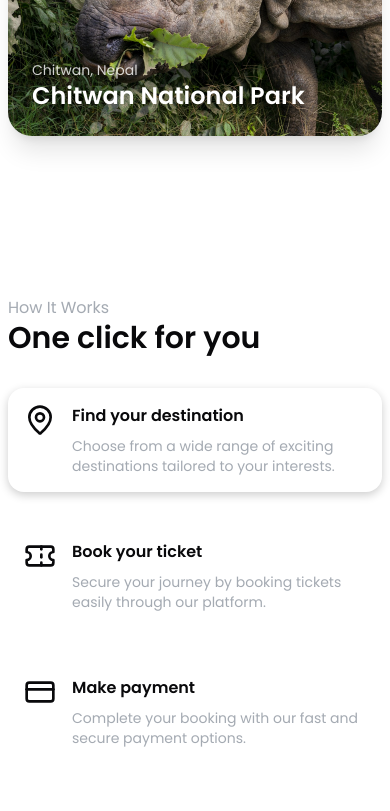
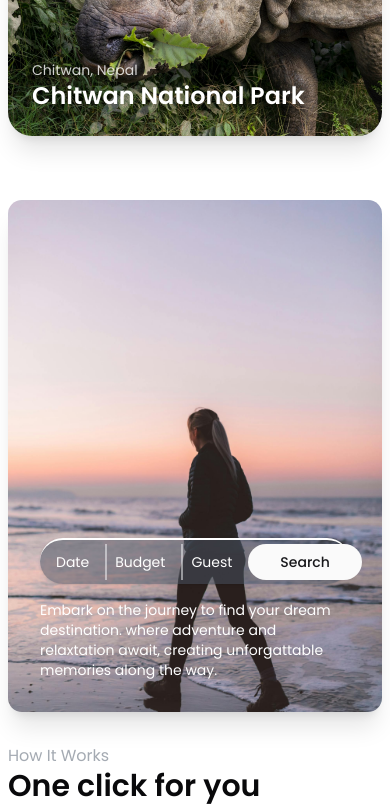
Before and after one commit to khojwar/neptravi, a Next.js app: page / in a window 390 px wide. Shown: the part 2440-3251 px from the top of the page. Built offline with nearby package versions, Linux system fonts and the light colour scheme.

Commit message:
howitwork section responsive for mobile devices

```diff
--- a/src/components/HowItWorks.tsx
+++ b/src/components/HowItWorks.tsx
@@ -32,8 +32,8 @@ const howitworkdata = [
 
 const HowItWorks = () => {
   return (
-    <div className='flex flex-col md:flex-row gap-8 h-full md:h-[38rem] lg:h-[50rem] md:max-w-3xl lg:max-w-7xl md:mx-auto pt-32 md:pt-0 lg:pt-32 mx-2'>
-        <div className='w-full md:w-6/10 lg:w-1/2 rounded-xl overflow-hidden shadow-xl relative  '>
+    <div className='flex flex-col md:flex-row gap-8 md:h-[44rem] md:max-w-3xl lg:max-w-7xl md:mx-auto my-16 md:my-4 lg:mt-32 lg:mb-16 mx-2'>
+      <div className='w-full md:w-3/5 lg:w-1/2 rounded-xl overflow-hidden shadow-xl relative h-[32rem] md:h-[44rem] '>
           <Image
             src={'/narayani%20beach.jpg'}
             alt="narayani beach"
@@ -48,7 +48,7 @@ const HowItWorks = () => {
             <p className="text-white pt-4 text-sm">Embark on the journey to find your dream destination. where adventure and relaxtation await, creating unforgattable memories along the way. </p>
           </div>
         </div>
-        <div className='md:w-4/10 lg:w-1/2 lg:px-4 flex flex-col justify-start items-start lg:gap-6'>
+        <div className='md:w-2/5 lg:w-1/2 lg:px-4 flex flex-col justify-start items-start lg:gap-6'>
             <p className='text-gray-600/50'>How It Works</p>
             <h1 className="text-3xl font-semibold">One click for you</h1>
             {howitworkdata.map((item) => (
```
